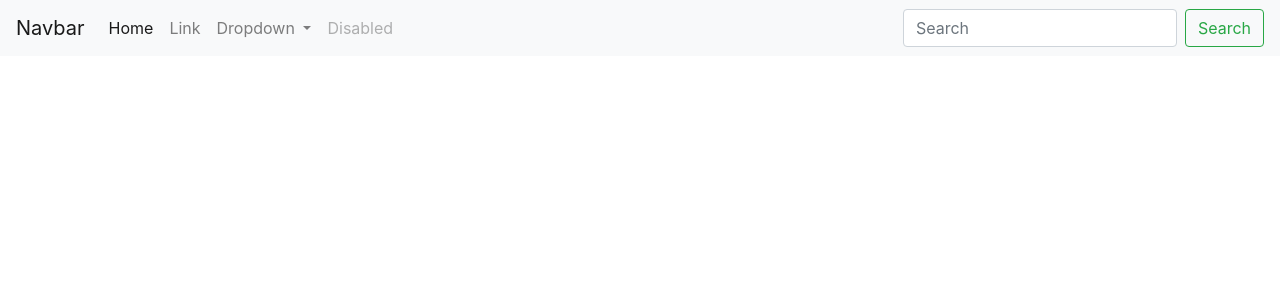
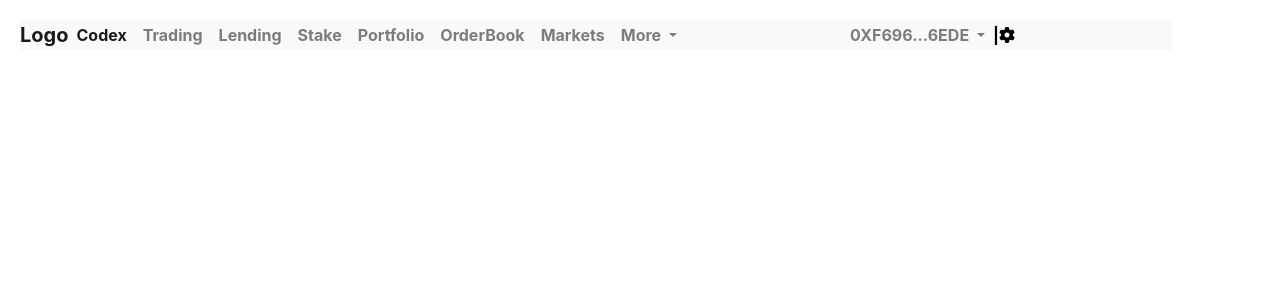
Before and after one commit to farjanaHuq/VUE-Navbar, a Vue app in the folder project-navbar/: page / in a window 1280 px wide. Shown: the top 300 px of the page. Built offline with nearby package versions, Linux system fonts and the light colour scheme.

Commit message:
font-awwesome displayed successful

```diff
--- a/project-navbar/package.json
+++ b/project-navbar/package.json
@@ -8,6 +8,9 @@
     "lint": "vue-cli-service lint"
   },
   "dependencies": {
+    "@fortawesome/fontawesome-svg-core": "^1.2.35",
+    "@fortawesome/free-solid-svg-icons": "^5.15.3",
+    "@fortawesome/vue-fontawesome": "^3.0.0-4",
     "bootstrap": "^5.0.2",
     "bootstrap-vue": "^2.21.2",
     "core-js": "^3.6.5",
--- a/project-navbar/public/index.html
+++ b/project-navbar/public/index.html
@@ -7,8 +7,9 @@
     <link rel="icon" href="<%= BASE_URL %>favicon.ico">
     <meta name="viewport" content="width=device-width, initial-scale=1, shrink-to-fit=no">
     <link rel="stylesheet" href="https://maxcdn.bootstrapcdn.com/bootstrap/4.0.0/css/bootstrap.min.css" integrity="sha384-Gn5384xqQ1aoWXA+058RXPxPg6fy4IWvTNh0E263XmFcJlSAwiGgFAW/dAiS6JXm" crossorigin="anonymous">
+    <link rel="stylesheet" href="https://cdn.jsdelivr.net/npm/@fortawesome/fontawesome-free@5.15.3/css/fontawesome.min.css" integrity="sha384-wESLQ85D6gbsF459vf1CiZ2+rr+CsxRY0RpiF1tLlQpDnAgg6rwdsUF1+Ics2bni" crossorigin="anonymous">
+    <script src="https://kit.fontawesome.com/5311750247.js" crossorigin="anonymous"></script>
 
-    <title><%= htmlWebpackPlugin.options.title %></title>
   </head>
   <body>
      <div id="app"></div>
@@ -16,6 +17,7 @@
     <script src="https://code.jquery.com/jquery-3.2.1.slim.min.js" integrity="sha384-KJ3o2DKtIkvYIK3UENzmM7KCkRr/rE9/Qpg6aAZGJwFDMVNA/GpGFF93hXpG5KkN" crossorigin="anonymous"></script>
     <script src="https://cdnjs.cloudflare.com/ajax/libs/popper.js/1.12.9/umd/popper.min.js" integrity="sha384-ApNbgh9B+Y1QKtv3Rn7W3mgPxhU9K/ScQsAP7hUibX39j7fakFPskvXusvfa0b4Q" crossorigin="anonymous"></script>
     <script src="https://maxcdn.bootstrapcdn.com/bootstrap/4.0.0/js/bootstrap.min.js" integrity="sha384-JZR6Spejh4U02d8jOt6vLEHfe/JQGiRRSQQxSfFWpi1MquVdAyjUar5+76PVCmYl" crossorigin="anonymous"></script>
+
     <!-- built files will be auto injected -->
   </body>
 </html>
--- a/project-navbar/src/components/Navbar.vue
+++ b/project-navbar/src/components/Navbar.vue
@@ -1,7 +1,8 @@
+
 <template>
-    <div>
+    <div class="container-fluid">
         <nav class="navbar navbar-expand-lg navbar-light bg-light">
-        <a class="navbar-brand" href="#">Navbar</a>
+        <a class="navbar-brand" href="#">Logo</a>
         <button class="navbar-toggler" type="button" data-toggle="collapse" data-target="#navbarSupportedContent" aria-controls="navbarSupportedContent" aria-expanded="false" aria-label="Toggle navigation">
             <span class="navbar-toggler-icon"></span>
         </button>
@@ -9,14 +10,29 @@
         <div class="collapse navbar-collapse" id="navbarSupportedContent">
             <ul class="navbar-nav mr-auto">
             <li class="nav-item active">
-                <a class="nav-link" href="#">Home <span class="sr-only">(current)</span></a>
+                <a class="nav-link" href="#">Codex <span class="sr-only">(current)</span></a>
             </li>
             <li class="nav-item">
-                <a class="nav-link" href="#">Link</a>
+                <a class="nav-link" href="#">Trading</a>
+            </li>
+            <li class="nav-item">
+                <a class="nav-link" href="#">Lending</a>
+            </li>
+            <li class="nav-item">
+                <a class="nav-link" href="#">Stake</a>
+            </li>
+            <li class="nav-item">
+                <a class="nav-link" href="#">Portfolio</a>
+            </li>
+            <li class="nav-item">
+                <a class="nav-link" href="#">OrderBook</a>
+            </li>
+            <li class="nav-item">
+                <a class="nav-link" href="#">Markets</a>
             </li>
             <li class="nav-item dropdown">
                 <a class="nav-link dropdown-toggle" href="#" id="navbarDropdown" role="button" data-toggle="dropdown" aria-haspopup="true" aria-expanded="false">
-                Dropdown
+                More
                 </a>
                 <div class="dropdown-menu" aria-labelledby="navbarDropdown">
                 <a class="dropdown-item" href="#">Action</a>
@@ -25,14 +41,24 @@
                 <a class="dropdown-item" href="#">Something else here</a>
                 </div>
             </li>
-            <li class="nav-item">
-                <a class="nav-link disabled" href="#">Disabled</a>
-            </li>
             </ul>
-            <form class="form-inline my-2 my-lg-0">
-            <input class="form-control mr-sm-2" type="search" placeholder="Search" aria-label="Search">
-            <button class="btn btn-outline-success my-2 my-sm-0" type="submit">Search</button>
-            </form>
+            <ul class="navbar-nav mr-auto" style="inline-block">
+              <li class="nav-item dropdown list-unstyled">
+                <a class="nav-link dropdown-toggle" href="#" id="navbarDropdown" role="button" data-toggle="dropdown" aria-haspopup="true" aria-expanded="false">0XF696...6EDE
+                </a>
+                <div class="dropdown-menu" aria-labelledby="navbarDropdown">
+                    <div>
+                      <a class="dropdown-item" href="#">Action</a>
+                    </div>
+                    <a class="dropdown-item" href="#">Another action</a>
+                    <div class="dropdown-divider"></div>
+                    <a class="dropdown-item" href="#">Something else here</a>
+                </div>
+               </li>
+               <li class="list-unstyled" style="color:gray font-weight:light"> | </li>
+               <div></div>
+               <li class="list-unstyled"> <i class="fa fa-cog" ></i></li>
+            </ul>
         </div>
         </nav>
     </div>
@@ -44,3 +70,57 @@ export default {
   name: "Navbar",
 };
 </script>
+
+
+<style scoped>
+    @import url('https://fonts.googleapis.com/css2?family=Poppins:wght@300;400&display=swap');
+* {
+  box-sizing: border-box;
+  margin: 0;
+  padding: 0;
+}
+body {
+  font-family: 'Poppins', sans-serif;
+  color: #000;
+  font-weight: bold;
+}
+.container {
+  max-width: 100%;
+  margin: 0px auto;
+  overflow: auto;
+  max-height: 100px;
+  /* border: 1px solid steelblue; */
+  /* padding: 5px; */
+  background-color: #000;
+}
+.navbar{
+     max-width: 90%;
+     max-height:80px;
+     margin: 20px;
+     color: #000;
+     font-weight: bold;
+}
+.btn {
+  display: inline-block;
+  background: #000;
+  color: #fff;
+  border: none;
+  padding: 10px 20px;
+  margin: 5px;
+  border-radius: 5px;
+  cursor: pointer;
+  text-decoration: none;
+  font-size: 15px;
+  font-family: inherit;
+}
+.btn:focus {
+  outline: none;
+}
+.btn:active {
+  transform: scale(0.98);
+}
+.btn-block {
+  display: block;
+  width: 100%;
+}
+</style>
```
Also changed, not shown: project-navbar/src/main.js (+14 -0 lines), 1 other file (tests, documents, lock files or other folders).
